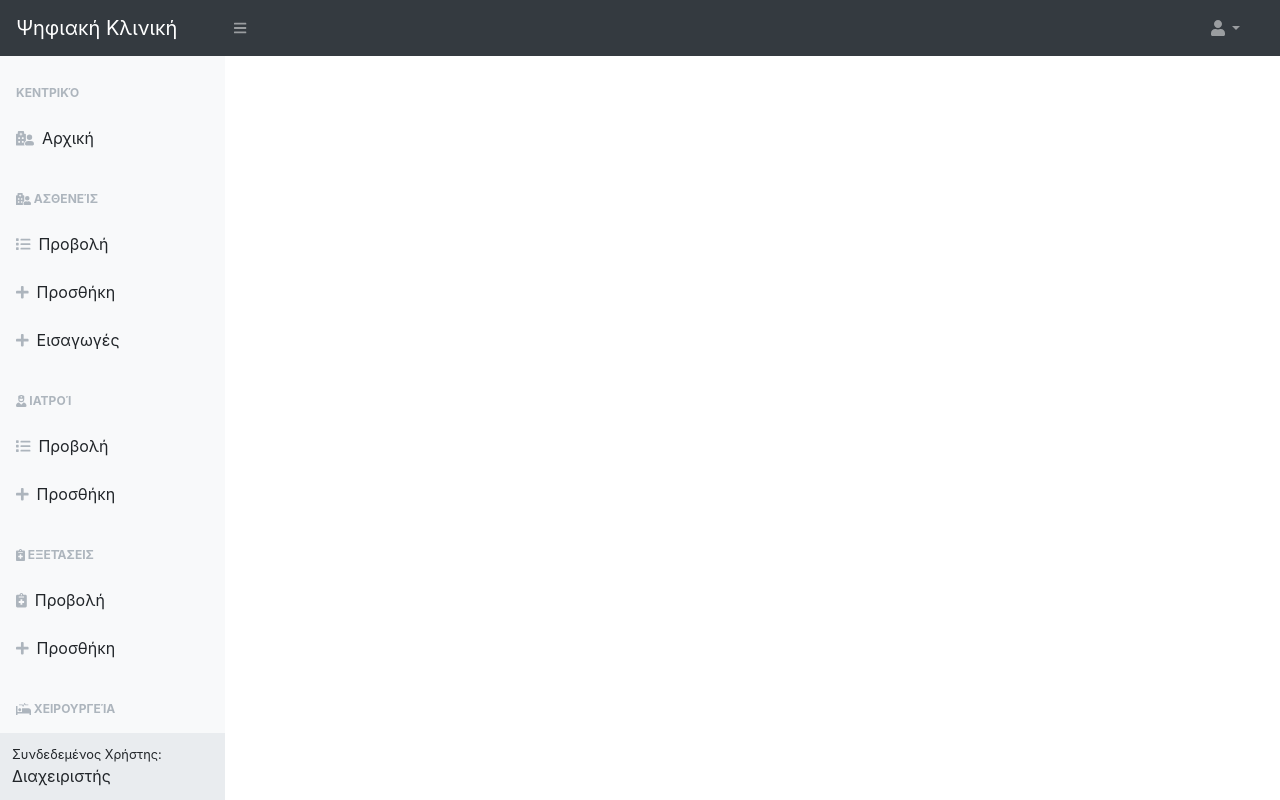
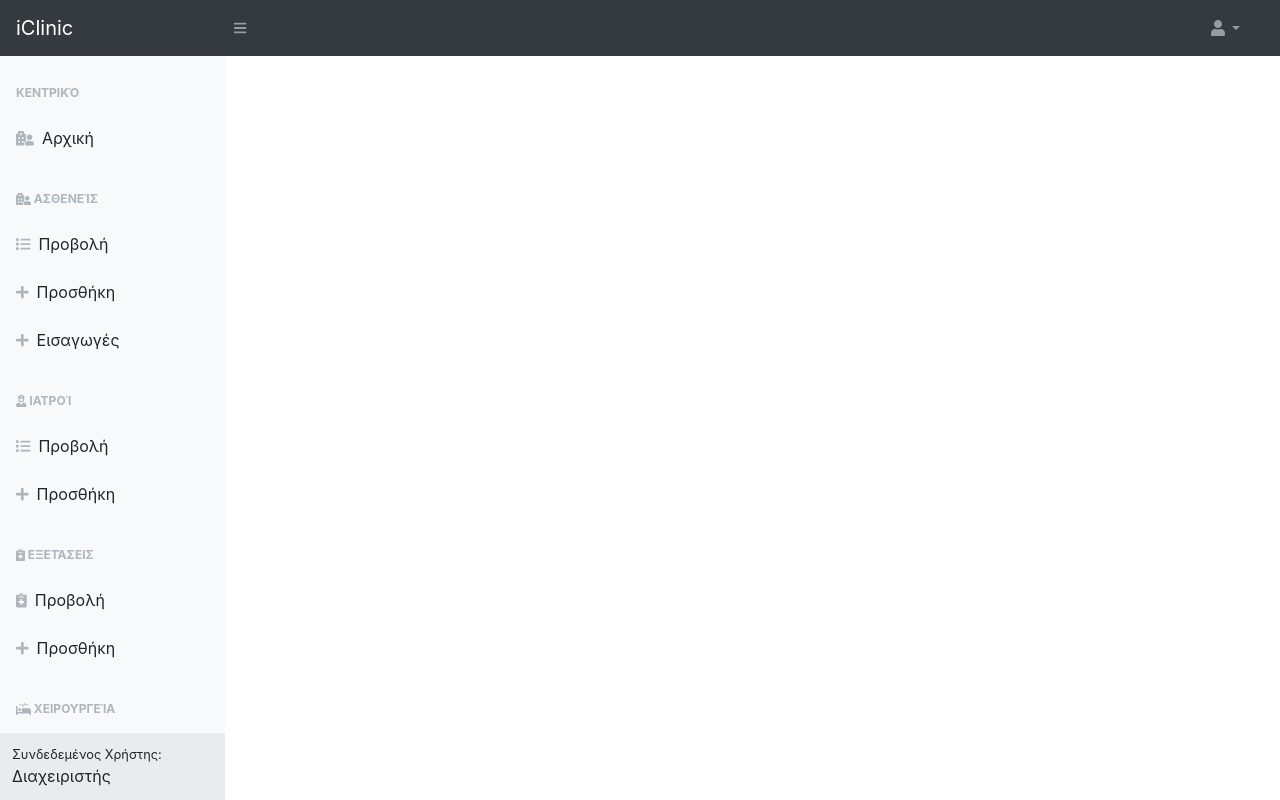
Before and after one commit to dbalaouras/iclinic, a CodeIgniter 4 app: template app/Views/templates/header.php in a window 1280 px wide. Run offline with PHP 8.4 and a stand-in for CodeIgniter, Linux system fonts and the light colour scheme; the template is opened without the code that fills it, so the values that code supplies are empty; some libraries are stand-ins or nearby versions.

Commit message:
Change app name

```diff
--- a/app/Views/templates/header.php
+++ b/app/Views/templates/header.php
@@ -26,7 +26,7 @@
 
     <body class="sb-nav-fixed">
         <nav class="sb-topnav navbar navbar-expand navbar-dark bg-dark">
-            <a class="navbar-brand" href="/">Ψηφιακή Κλινική</a>
+            <a class="navbar-brand" href="/">iClinic</a>
             <button class="btn btn-link btn-sm order-1 order-lg-0" id="sidebarToggle" href="#"><i class="fas fa-bars"></i></button>
             <!-- Navbar-->
             <ul class="navbar-nav ml-auto mr-0 mr-md-3 my-2 my-md-0">
```
